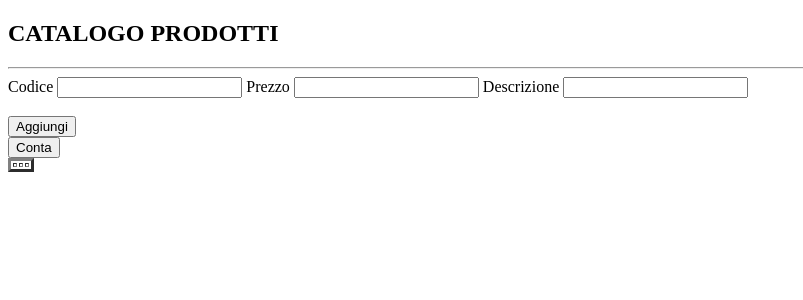
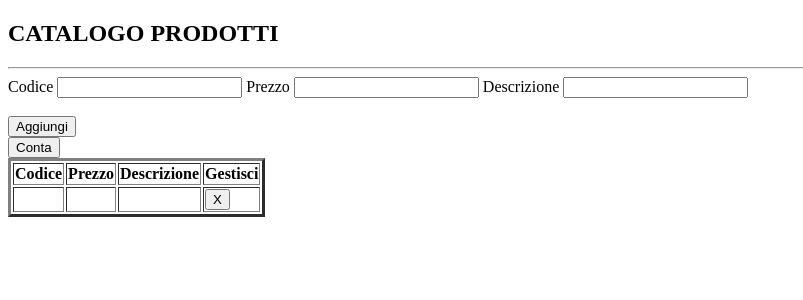
Before and after one commit to marcobonaccorso/CatalogoProdottiImpaginato, an Angular app in the folder CatalogoProdottiImpaginato/: page /PaginaPrincipale in a window 1280 px wide. Both pictures are taken after a click on the button "Aggiungi". Shown: the top 300 px of the page, without its empty margins (0-803 px from the left). Built offline with nearby package versions, Linux system fonts and the light colour scheme.

Commit message:
implementazione tabella

```diff
--- a/CatalogoProdottiImpaginato/src/app/pagina-principale/pagina-principale.component.html
+++ b/CatalogoProdottiImpaginato/src/app/pagina-principale/pagina-principale.component.html
@@ -13,6 +13,10 @@ Descrizione
 <button (click)="conta()">Conta</button>
 <br>
 <table border=3px>
+  <th>Codice</th>
+  <th>Prezzo</th>
+  <th>Descrizione</th>
+  <th>Gestisci</th>
   <tr *ngFor="let x of med.prodotti">
 
     <td>{{x.codice}}</td>
@@ -21,5 +25,8 @@ Descrizione
 
     <td>{{x.descrizione}}</td>
 
+    <td>
+      <button (click)="cancellaProdotto(prodotto)">X</button>
+    </td>
   </tr>
 </table>
```
